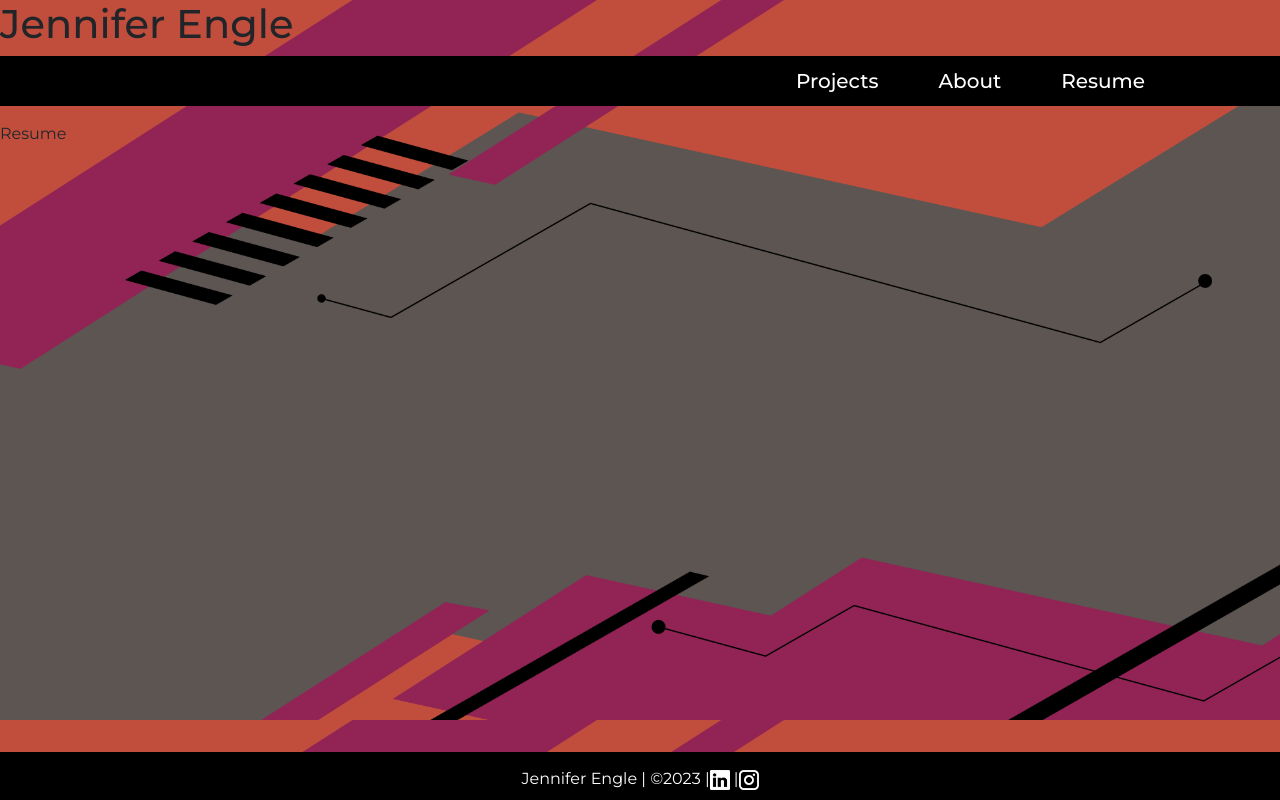
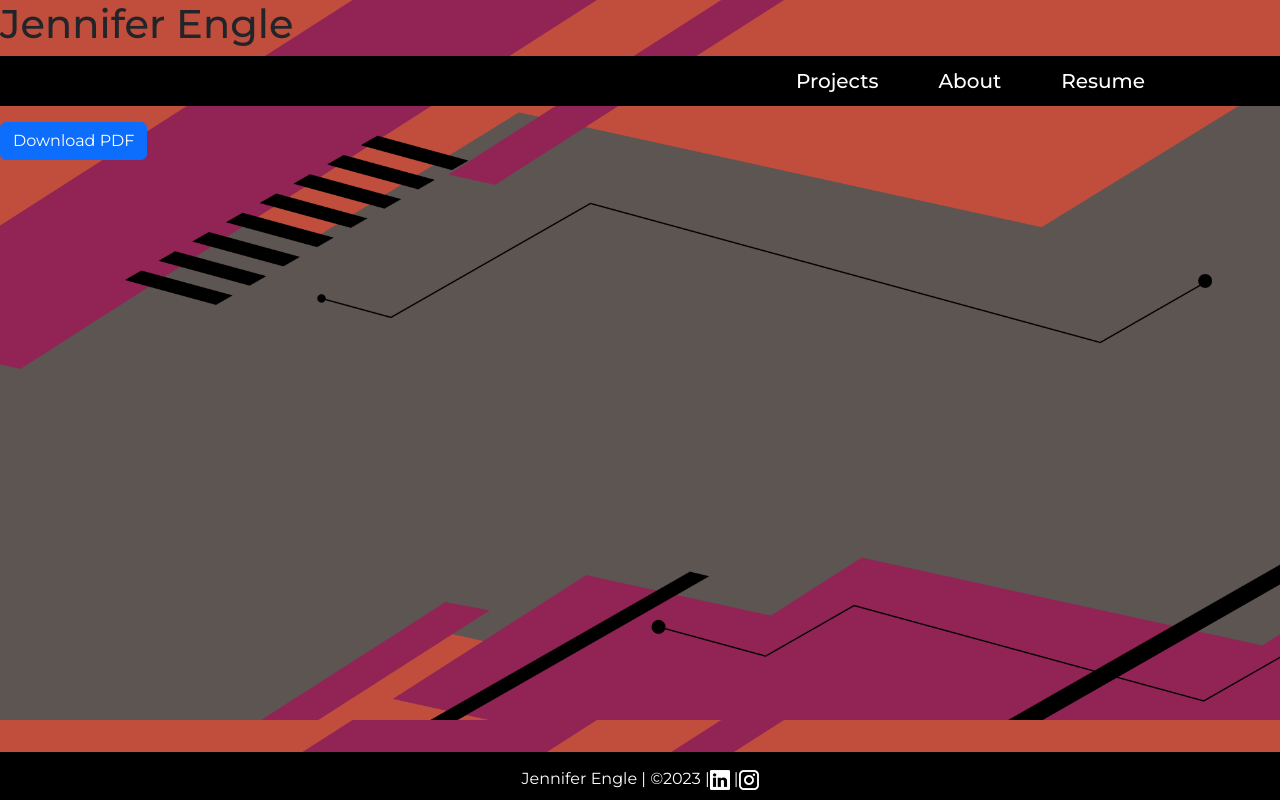
Before and after one commit to jengle-dev/Personal-React-Portfolio, a React (Create React App) app in the folder portfolio/: page / in a window 1280 px wide. Both pictures are taken after a click on the item "Resume". Built offline with nearby package versions, Linux system fonts and the light colour scheme.

Commit message:
resume upload and button

```diff
--- a/portfolio/package.json
+++ b/portfolio/package.json
@@ -1,6 +1,7 @@
 {
   "name": "portfolio",
   "version": "1.0.0",
+  "homepage": "https://jengle-dev.github.io/Personal-React-Portfolio",
   "private": true,
   "dependencies": {
     "@testing-library/jest-dom": "^5.16.5",
--- a/portfolio/src/components/Resume.js
+++ b/portfolio/src/components/Resume.js
@@ -1,10 +1,19 @@
 import React from 'react';
 
 const Resume = () => {
+  const downloadPdf = () => {
+    // Replace this URL with the URL of your PDF file
+    const src = '../assets/Jennifer-Engle-Resume-2023.pdf';
+    window.open(src, '_blank');
+  };
+
   return (
-    <div>Resume</div>
-
-  )
-}
+    <div>
+      <button className="btn btn-primary" onClick={downloadPdf}>
+        Download PDF
+      </button>
+    </div>
+  );
+};
 
 export default Resume;
```
Also changed, not shown: 2 other files (tests, documents, lock files or other folders).
